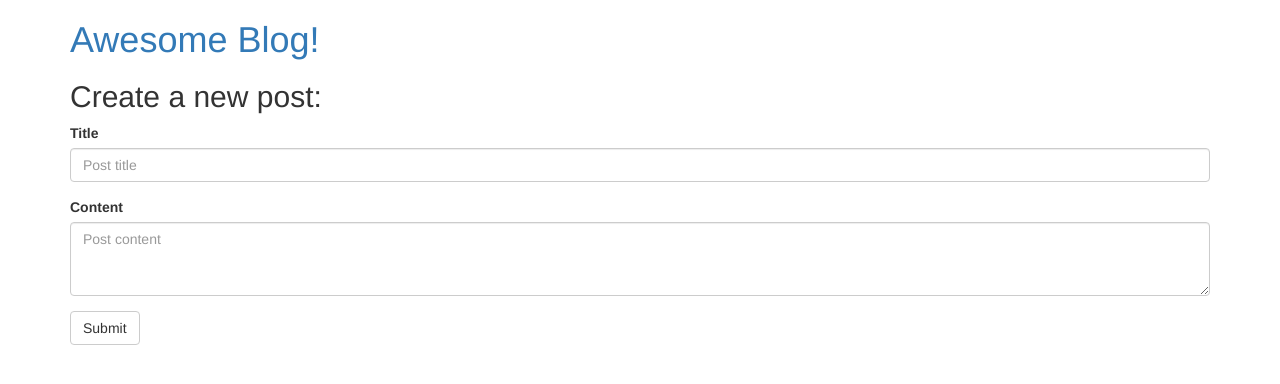
After one commit to ibarreto/web-dev-101-flask-example, a Flask app: page /create_post in a window 1280 px wide. The commit adds this page. Shown: the top 384 px of the page. Run offline with Flask 2, Linux system fonts and the light colour scheme; some libraries are stand-ins or nearby versions.

Commit message:
more design changes

```diff
--- a/templates/create_post.html
+++ b/templates/create_post.html
@@ -2,11 +2,14 @@
 {% block body %}
   <h2>Create a new post:</h2>
   <form action="{{ url_for('create_post') }}", method="post">
-    <input type="text" placeholder="Post title" name="post_title">
-    <br>
-    <textarea placeholder="Post content" name="post_content"></textarea>
-    <br>
-    <input type="submit">
+    <div class="form-group">
+      <label for="post_title">Title</label>
+      <input type="text" placeholder="Post title" name="post_title" class="form-control">
+    </div>
+    <div class="form-group">
+      <label for="post_content">Content</label>
+      <textarea placeholder="Post content" name="post_content" class="form-control" rows="3"></textarea>
+    </div>
+    <button type="submit" class="btn btn-default">Submit</button>
   </form>
-  <p><a href="{{ url_for('index') }}">Go back to the main page</a></p>
 {% endblock %}
--- /dev/null
+++ b/templates/layout.html
@@ -0,0 +1,13 @@
+<!doctype html>
+<html>
+  <head>
+    <title>Awesome Blog</title>
+    <link rel="stylesheet" href="https://maxcdn.bootstrapcdn.com/bootstrap/3.3.7/css/bootstrap.min.css">
+  </head>
+  <body>
+    <div class=container>
+      <h1><a href="{{ url_for('index') }}">Awesome Blog!</a></h1>
+      {% block body %}{% endblock %}
+    </div>
+  </body>
+</html>
```
